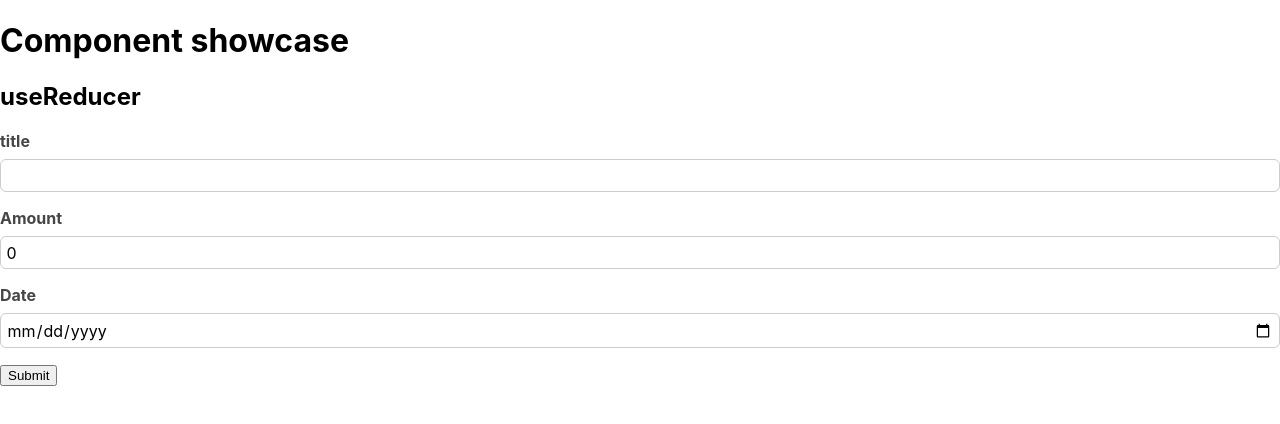
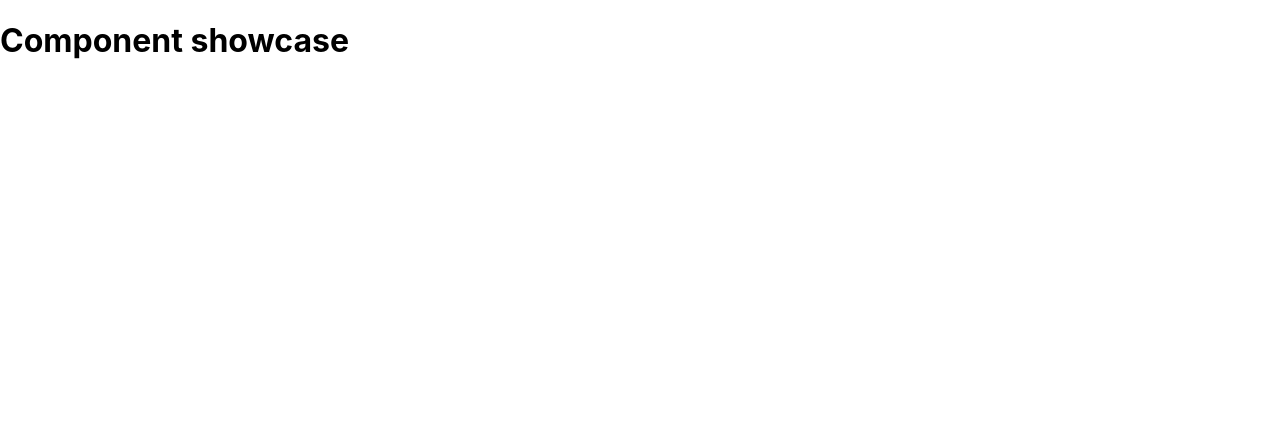
Before and after one commit to Developerlink/react-component-library, a React (Create React App) app: page / in a window 1280 px wide. Shown: the top 424 px of the page. Built offline with nearby package versions, Linux system fonts and the light colour scheme.

Commit message:
Add files via upload

```diff
--- a/src/App.js
+++ b/src/App.js
@@ -5,6 +5,7 @@ import ChartBarExample from "./components/ChartBarExample";
 import ModalExample from "./components/ModalExample";
 import FormUseState from "./components/FormUseState";
 import FormUseReducer from "./components/FormUseReducer";
+import UseFetchGetExample from "./components/UseFetchGetExample";
 
 function App() {
   return (
@@ -13,7 +14,8 @@ function App() {
       {/* <ChartBarExample /> */}
       {/* <ModalExample /> */}
       {/* <FormUseState /> */}
-      <FormUseReducer />
+      {/* <FormUseReducer /> */}
+      {/* <UseFetchGetExample /> */}
     </React.Fragment>
   );
 }
```
